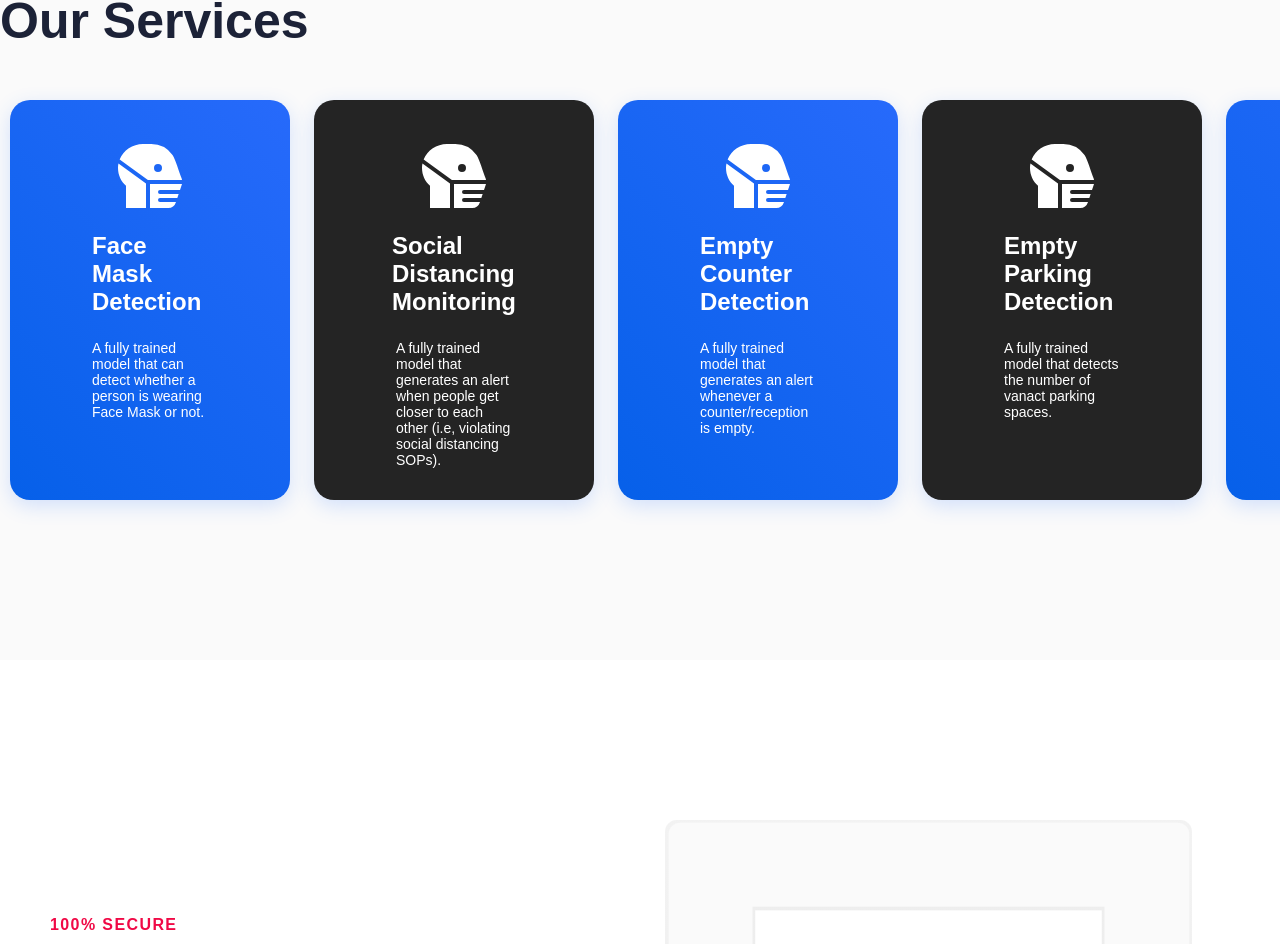
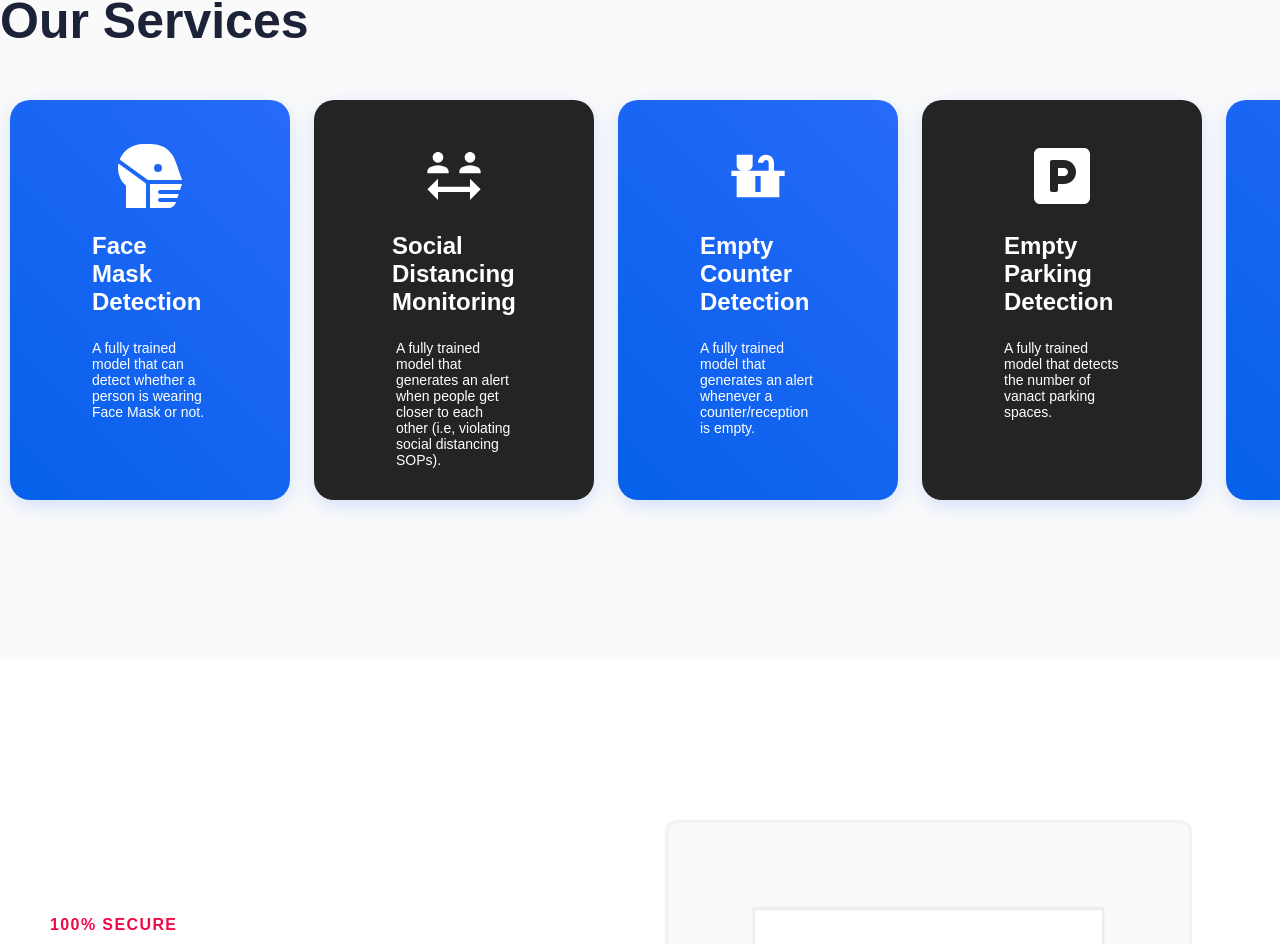
Before and after one commit to HxnDev/FYP-Frontend, a React (Create React App) app in the folder website/: page / in a window 1280 px wide. Shown: the part 909-1853 px from the top of the page. Built offline with nearby package versions, Linux system fonts and the light colour scheme.

Commit message:
Services Fully Implemented

```diff
--- a/website/src/components/pages/ServicesList.js
+++ b/website/src/components/pages/ServicesList.js
@@ -1,9 +1,8 @@
 import React from 'react'
-import { Button } from './Button';
 import './ServicesList.css';
-import { FaFire, FaHeadSideMask } from 'react-icons/fa';
-import { BsXDiamondFill } from 'react-icons/bs';
-import { GiCrystalize } from 'react-icons/gi';
+import { FaFire, FaHeadSideMask, FaParking, FaHeadSideCough, FaBed, FaSmokingBan} from 'react-icons/fa';
+import {MdSocialDistance, MdCountertops, MdOutlineFaceUnlock} from 'react-icons/md'
+import { GiFalling, GiSleepy, GiHighPunch, GiPistolGun } from 'react-icons/gi';
 import { IconContext } from 'react-icons/lib';
 import { Link } from 'react-router-dom';
 
@@ -28,7 +27,7 @@ function ServicesList() {
             <Link to='/log-in' className='services__container-card'>
               <div className='services__container-cardInfo'>
               <div className='icon'>
-                  <FaHeadSideMask />
+                  <MdSocialDistance />
                 </div>
                 <h4>Social Distancing Monitoring</h4>
                 <p>A fully trained model that generates an alert when people get closer to each other (i.e, violating social distancing SOPs).</p>
@@ -38,7 +37,7 @@ function ServicesList() {
             <Link to='/log-in' className='services__container-card'>
               <div className='services__container-cardInfo'>
               <div className='icon'>
-                  <FaHeadSideMask />
+                  <MdCountertops />
                 </div>
                 <h4>Empty Counter Detection</h4>
                 <p>A fully trained model that generates an alert whenever a counter/reception is empty.</p>
@@ -48,7 +47,7 @@ function ServicesList() {
             <Link to='/log-in' className='services__container-card'>
               <div className='services__container-cardInfo'>
               <div className='icon'>
-                  <FaHeadSideMask />
+                  <FaParking />
                 </div>
                 <h4>Empty Parking Detection</h4>
                 <p>A fully trained model that detects the number of vanact parking spaces.</p>
@@ -58,7 +57,7 @@ function ServicesList() {
             <Link to='/log-in' className='services__container-card'>
               <div className='services__container-cardInfo'>
               <div className='icon'>
-                  <FaHeadSideMask />
+                  <GiFalling />
                 </div>
                 <h4>Fainting Detection</h4>
                 <p>A fully trained model that generates an alert whenever a person falls/faints.</p>
@@ -68,7 +67,7 @@ function ServicesList() {
             <Link to='/log-in' className='services__container-card'>
               <div className='services__container-cardInfo'>
               <div className='icon'>
-                  <FaHeadSideMask />
+                  <FaHeadSideCough />
                 </div>
                 <h4>Choking Detection</h4>
                 <p>A fully trained model that generates an alert whenever a person starts choking.</p>
@@ -78,7 +77,7 @@ function ServicesList() {
             <Link to='/log-in' className='services__container-card'>
               <div className='services__container-cardInfo'>
               <div className='icon'>
-                  <FaHeadSideMask />
+                  <GiSleepy />
                 </div>
                 <h4>Drowsiness Detection</h4>
                 <p>A fully trained model that generates an alert whenever a person in reception yawns/sleeps.</p>
@@ -88,7 +87,7 @@ function ServicesList() {
             <Link to='/log-in' className='services__container-card'>
               <div className='services__container-cardInfo'>
               <div className='icon'>
-                  <FaHeadSideMask />
+                  <GiHighPunch />
                 </div>
                 <h4>Aggressive Behaviour Detection</h4>
                 <p>A fully trained model that generates an alert whenever a fight is detected.</p>
@@ -98,7 +97,7 @@ function ServicesList() {
             <Link to='/log-in' className='services__container-card'>
               <div className='services__container-cardInfo'>
               <div className='icon'>
-                  <FaHeadSideMask />
+                  <MdOutlineFaceUnlock />
                 </div>
                 <h4>Facial Attendance System</h4>
                 <p>A fully trained model that marks attendance on basis of facial recognition.</p>
@@ -108,7 +107,7 @@ function ServicesList() {
             <Link to='/log-in' className='services__container-card'>
               <div className='services__container-cardInfo'>
               <div className='icon'>
-                  <FaHeadSideMask />
+                  <FaSmokingBan />
                 </div>
                 <h4>Smoking Detection</h4>
                 <p>A fully trained model that generates an alert whenever a person smoking is recognized.</p>
@@ -118,7 +117,7 @@ function ServicesList() {
             <Link to='/log-in' className='services__container-card'>
               <div className='services__container-cardInfo'>
               <div className='icon'>
-                  <FaHeadSideMask />
+                  <GiPistolGun />
                 </div>
                 <h4>Weapon Detection</h4>
                 <p>A fully trained model that generates an alert whenever a weapon is detected.</p>
@@ -128,7 +127,7 @@ function ServicesList() {
             <Link to='/log-in' className='services__container-card'>
               <div className='services__container-cardInfo'>
               <div className='icon'>
-                  <FaHeadSideMask />
+                  <FaBed />
                 </div>
                 <h4>Isolation Ward Monitoring</h4>
                 <p>A fully trained model that performs surveillance on the isolation ward.</p>
```
